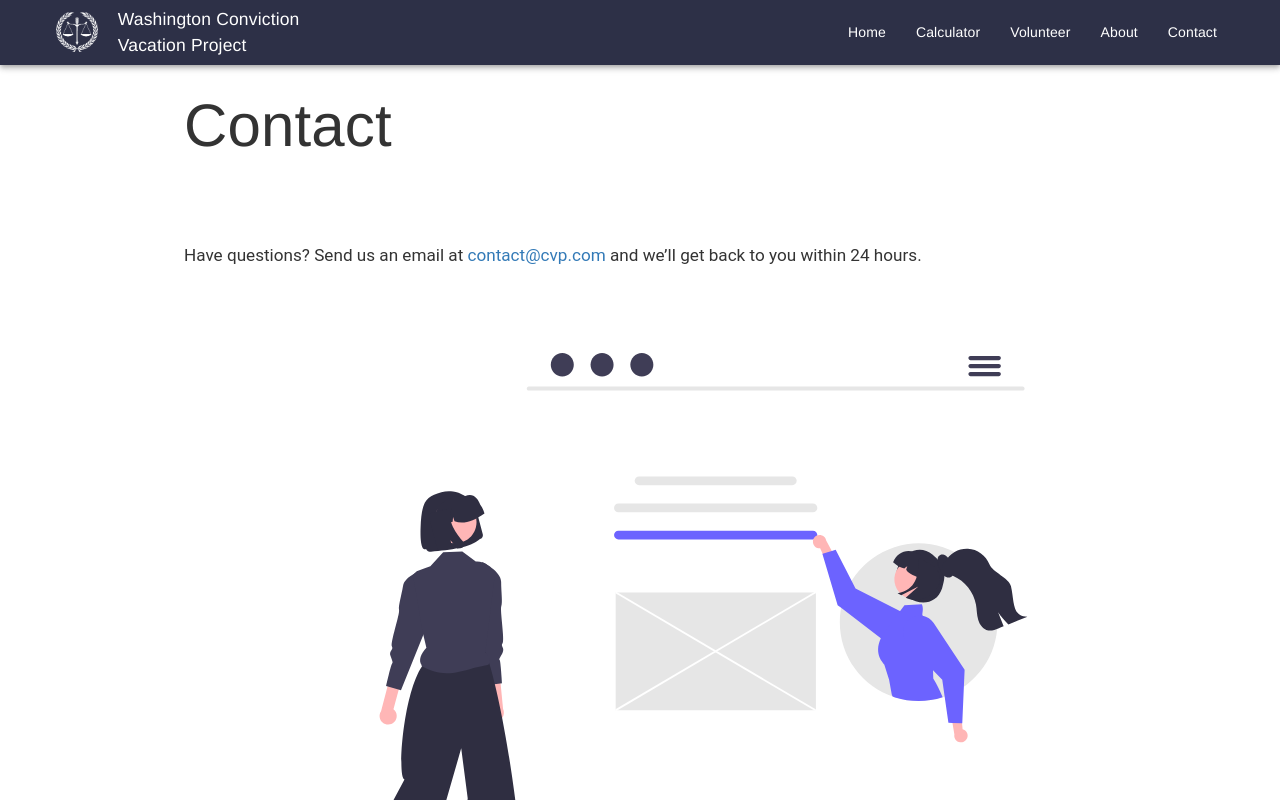
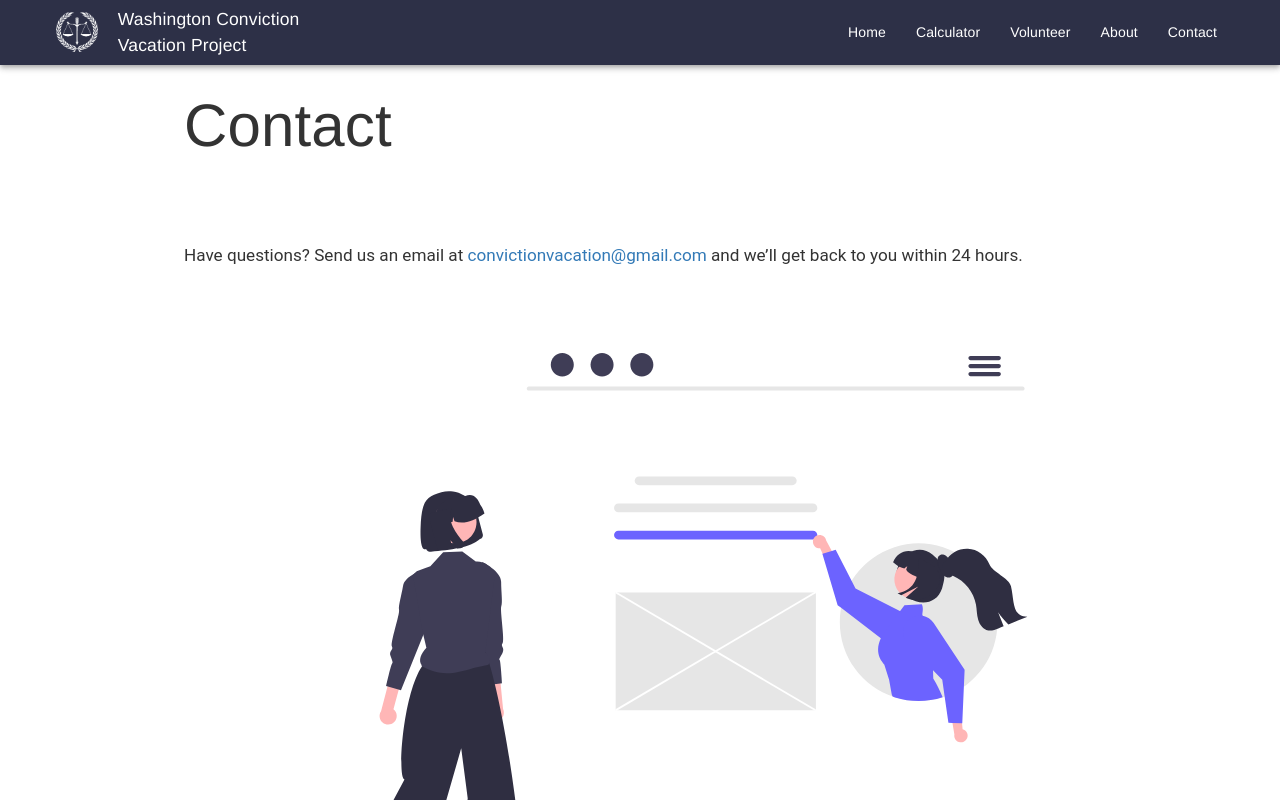
Before and after one commit to openseattle/clearviction-v1, a React (Create React App) app: page /contact in a window 1280 px wide. Shown: the top 800 px of the page. Built offline with nearby package versions, Linux system fonts and the light colour scheme.

Commit message:
fixed email on contact page to real email address

```diff
--- a/src/Pages/ContactPage.jsx
+++ b/src/Pages/ContactPage.jsx
@@ -25,7 +25,7 @@ const ContactPage = () => {
         <Box>
           <Typography variant="h5" className={classes.subtext}>
             Have questions? Send us an email at{" "}
-            <a href="mailto:contact@cvp.com">contact@cvp.com</a> and we’ll get
+            <a href="mailto:convictionvacation@gmail.com">convictionvacation@gmail.com</a> and we’ll get
             back to you within 24 hours.
           </Typography>
         </Box>
```
